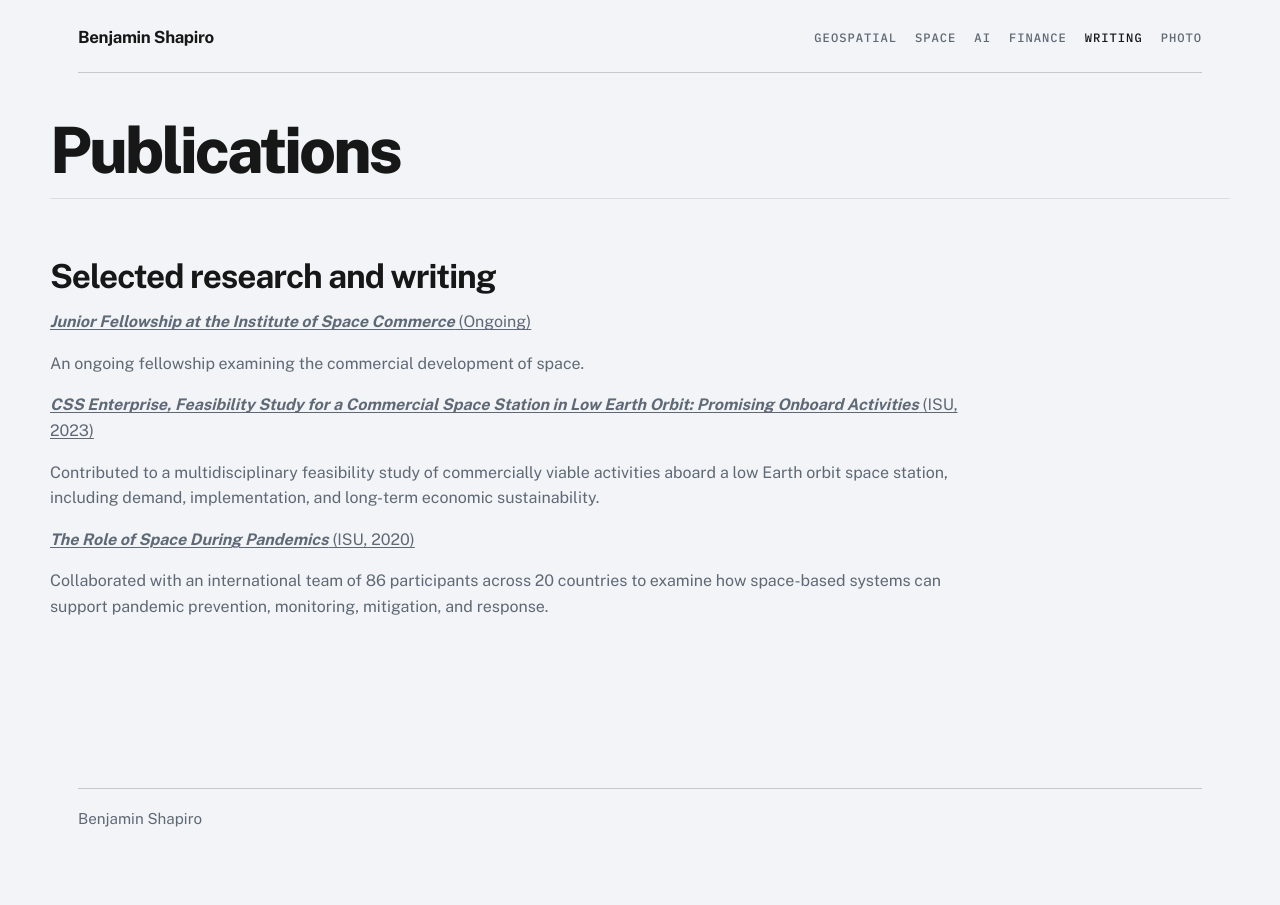
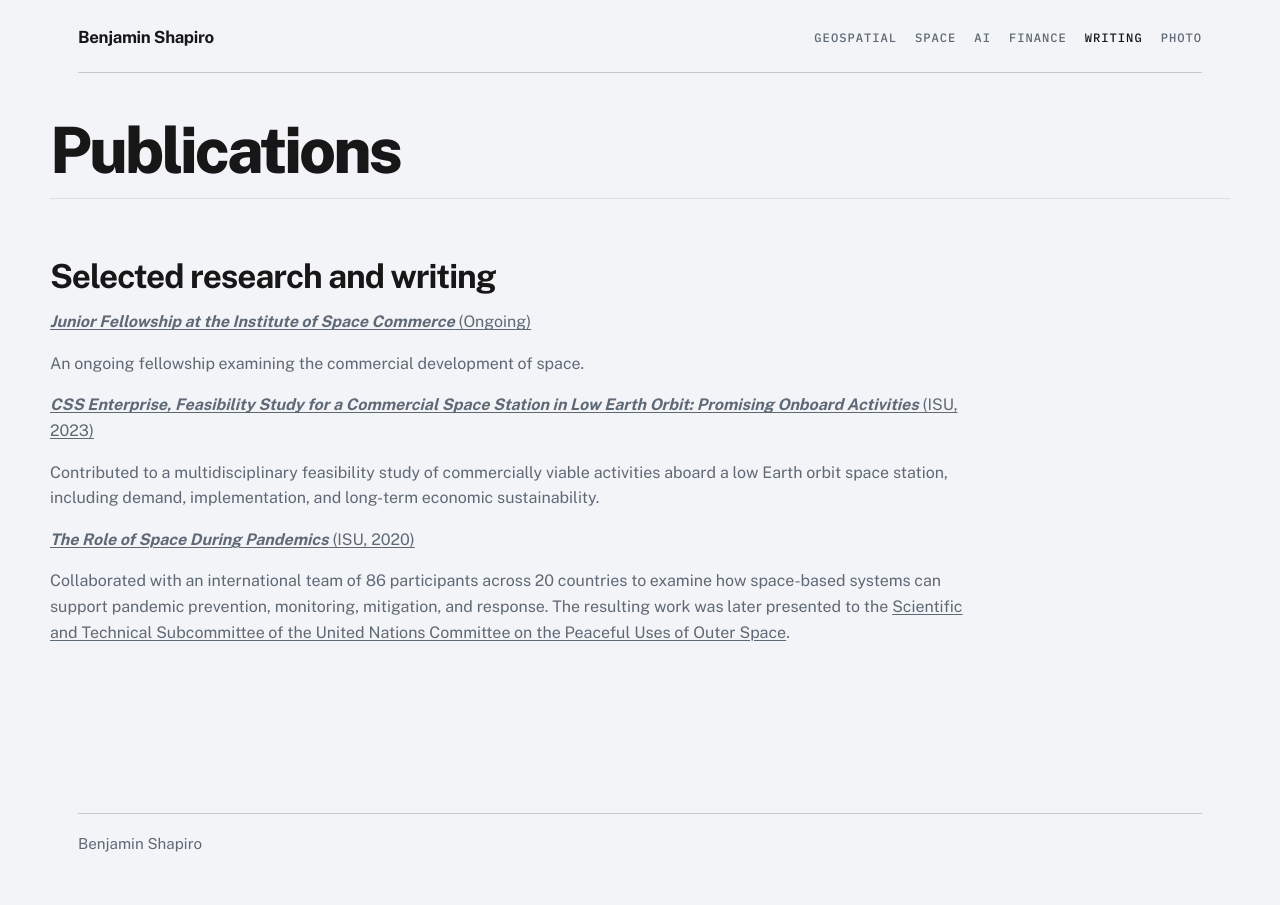
Before and after one commit to benjamin-shapiro/benjamin-shapiro.github.io, a Jekyll site: the page built from _pages/publications.md, in a window 1280 px wide. Built offline with Jekyll 4.4.1, drawn with Linux system fonts in a browser that asks for light colours.

Commit message:
Add UN presentation to pandemic research

```diff
--- a/_pages/publications.md
+++ b/_pages/publications.md
@@ -16,4 +16,4 @@ description: Selected research and writing on commercial space stations, pandemi
 
 [**_The Role of Space During Pandemics_** (ISU, 2020)](https://isulibrary.isunet.edu/index.php?lvl=notice_display&id=11027#)
 
-> Collaborated with an international team of 86 participants across 20 countries to examine how space-based systems can support pandemic prevention, monitoring, mitigation, and response.
+> Collaborated with an international team of 86 participants across 20 countries to examine how space-based systems can support pandemic prevention, monitoring, mitigation, and response. The resulting work was later presented to the [Scientific and Technical Subcommittee of the United Nations Committee on the Peaceful Uses of Outer Space](https://www.unoosa.org/documents/pdf/copuos/stsc/2021/tech-35E.pdf).
```
